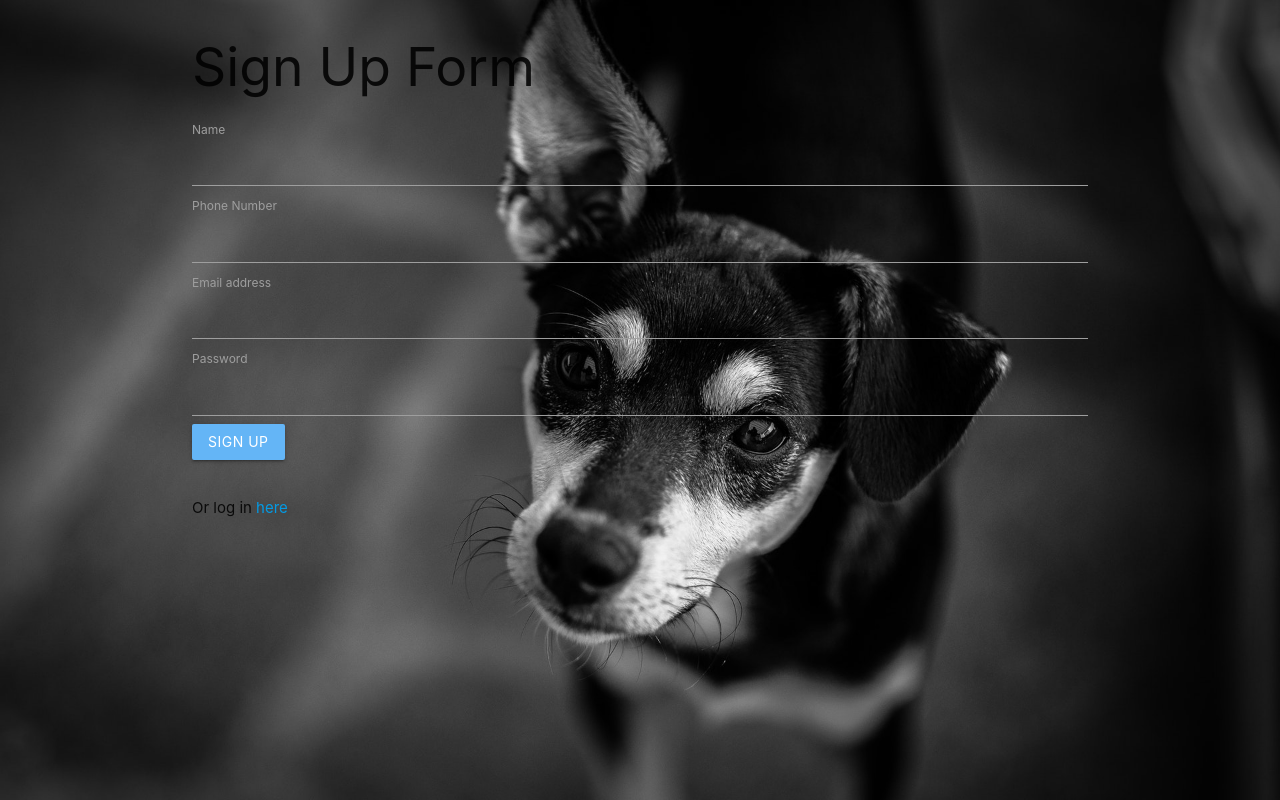
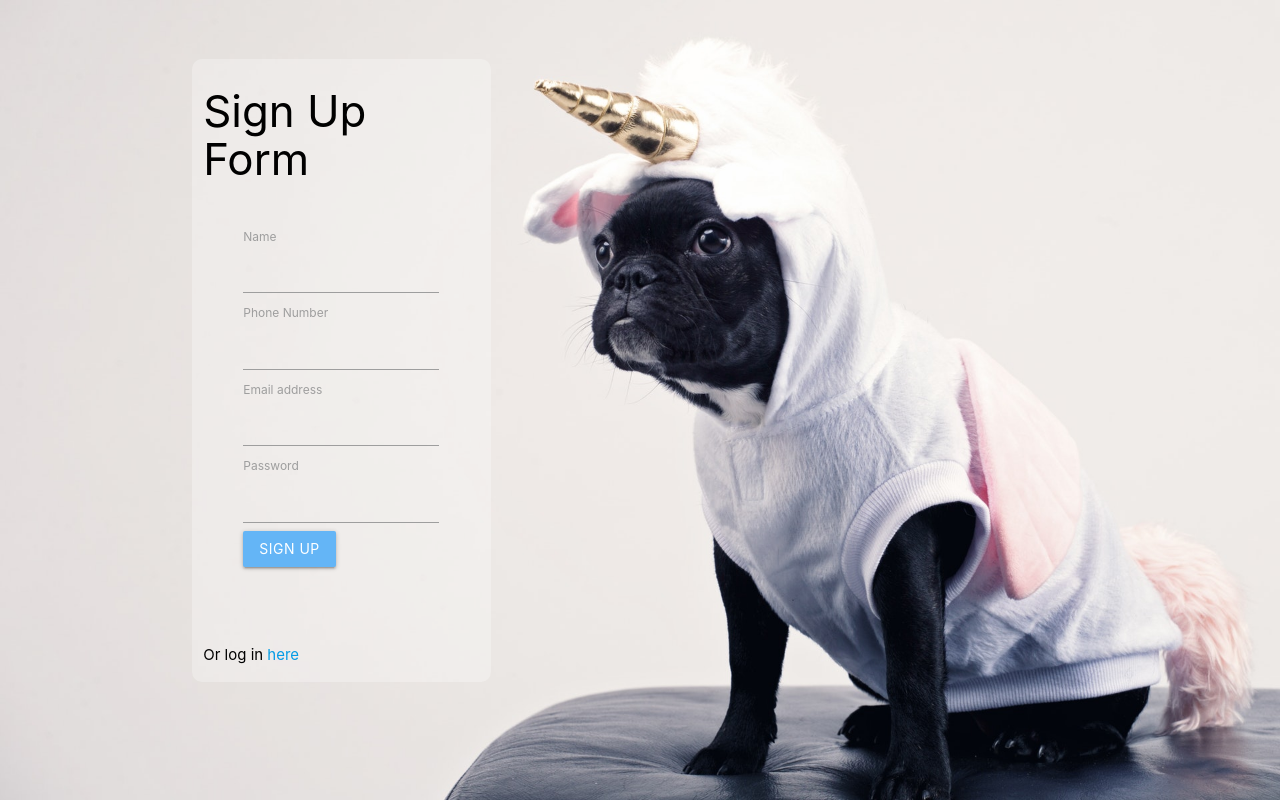
Before and after one commit to babco1kr/PetPals, a Node project: template views/signup.handlebars in a window 1280 px wide. Shown: the part 64-864 px from the top of the page. Run offline with Node 20 templates, Linux system fonts and the light colour scheme; the template is opened without the code that fills it, so the values that code supplies are empty; some libraries are stand-ins or nearby versions.

```diff
--- a/public/styles/styles.css
+++ b/public/styles/styles.css
@@ -13,14 +13,26 @@
 
 }
 
-
 #signuppage {
-  background-image: url("../images/animal-black-and-white-close-up-96424.jpg");
+  background-image: url("../images/adorable-animal-canine-1564506.jpg");
   height: 100vh;
   background-size: cover;
   padding-top: 2px;
 }
 
+#signupform{
+
+  background-color: rgba(252, 252, 252, 0.30);
+  text-align: left;
+  color: black;
+  border-radius: 10px;
+  margin-top: 57px;
+}
+
+.signup {
+  text-decoration-color: white;
+  margin: 40px;
+}
 
 
 
--- a/views/signup.handlebars
+++ b/views/signup.handlebars
@@ -1,8 +1,8 @@
 <div id="signuppage">
 <div class="container">
     <div class="row">
-      <div class="col-md-6 col-md-offset-3" id="signupform">
-        <h2>Sign Up Form</h2>
+      <div class="col s4" id="signupform">
+        <h3>Sign Up Form</h3>
         <form class="signup">
           <div class="form-group">
             <label for="Name">Name</label>
```
Also changed, not shown: public/images/adorable-animal-canine-1564506.jpg (added).
